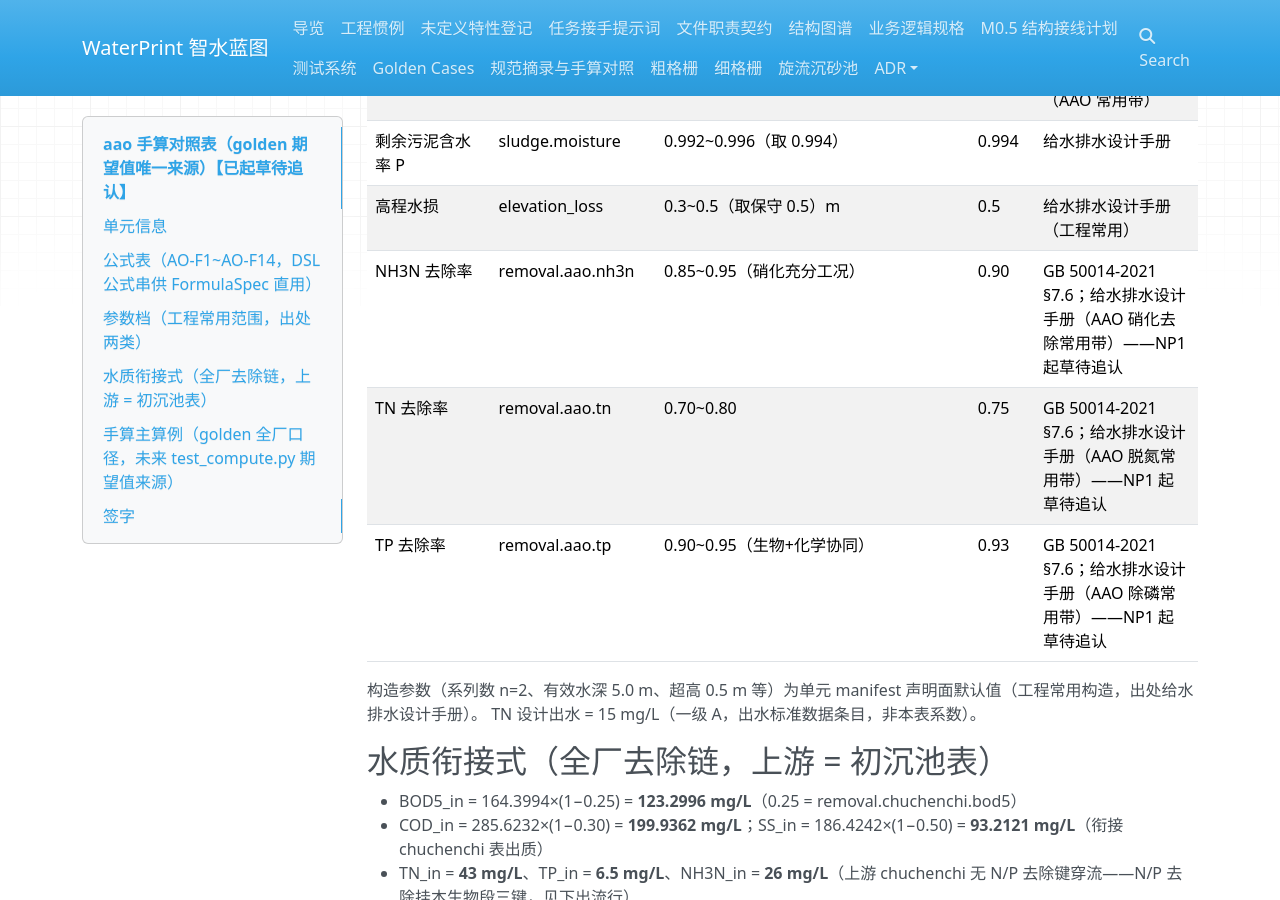
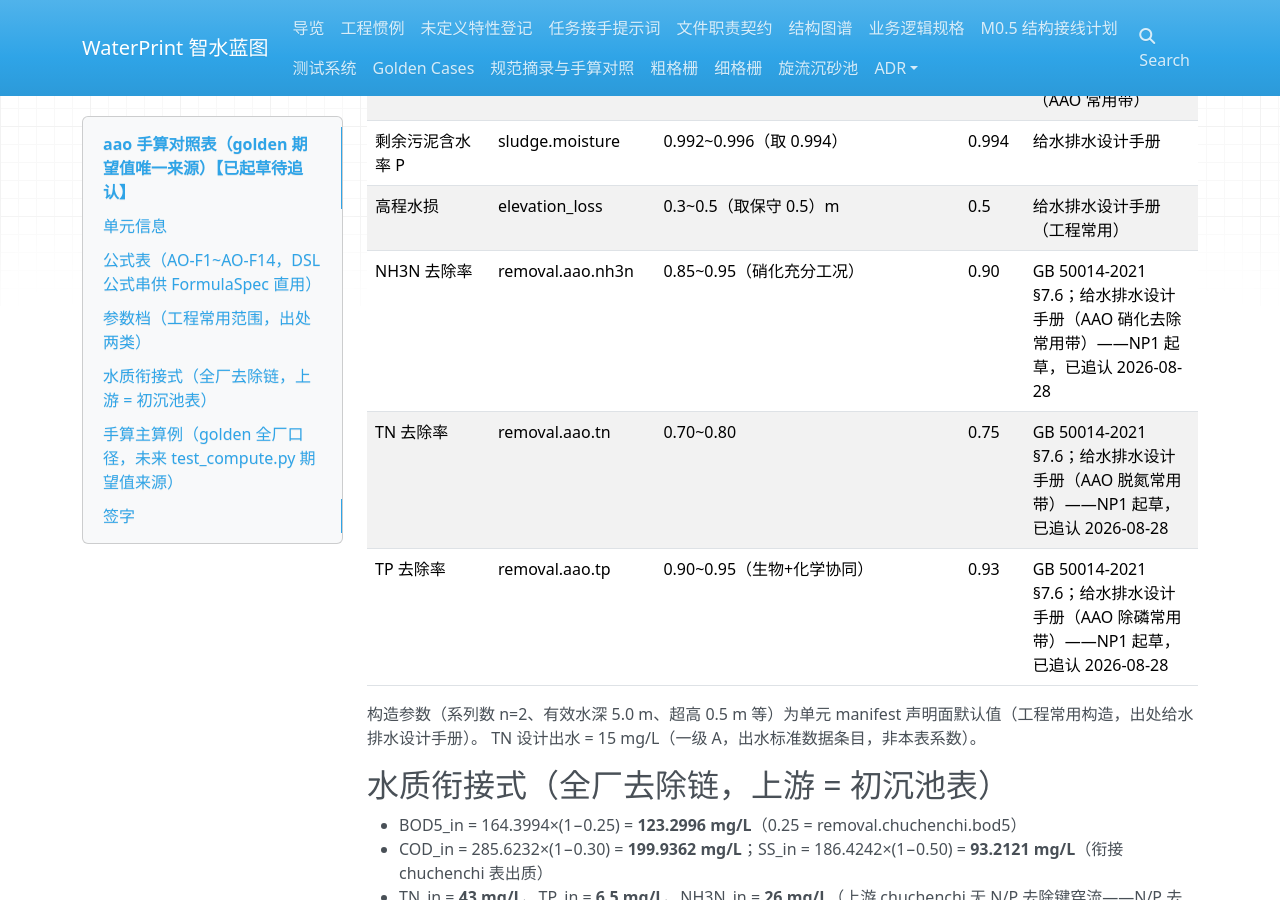
Before and after one commit to yyx20040712/waterprint, an MkDocs documentation site: the page built from docs/norms/aao.md, in a window 1280 px wide and 900 px high, scrolled down 3727 px. Built offline with MkDocs 1.6.1, drawn with Linux system fonts in a browser that asks for light colours; nearby versions of some CDN libraries; some of the changed text lies outside the part shown.

Commit message:
RATIFY3 双追认批准落地批（用户 2026-08-28 原话'两项均通过'——思考等级恢复后重审五批零缺陷+双裁定回写，纯标记零数值零行为变更）：①§16 NP1 六键追认——removal_rates.yaml 六键 note'NP1 起草待追认'→'已追认 2026-08-28（Ruling 双裁·RATIFY3）'+头部 0.8.0 批注记追加追认句（段二 NP2 解锁）；aao.md 6 处/cass.md 3 处'起草待追认'→'已追认'+两表签字节追加 NP1 追认行（yyx 2026-08-28 原话出处）；UF-51 处置列'六键起草待追认'→'六键数值定稿（已追认 RATIFY3）'。②§17 COST1 批准——81 条 note'AI 迁移待抽验（I2 流程）'→'AI 迁移（起草；同日整体批准放行）'（三 YAML 11+61+9 恰 81）；manifest data_version 0.1.0→1.0.0+变更记录 1.0.0 条目+抽验槽如实填写（整体放行未逐条抽验——双审各 81 数据点 100% 独立对照零漂移在案为质量背书；可审计性如实记档）——COST2 代码消费解锁。pending §16/§17 双标记已追认/已批准（流程仓）。验证：run_gates 9 绿+core 712/27/0 恰不变+golden 1+1+coefficients 0.9.0 装载正常+unit_prices 1.0.0 三文件 81 条装载正常（升版后首次装载实证）。重审报告 reports/reaudit-2026-08-28.md（五批高思考复核零缺陷——BOD5RM 共享面保留/NP1 UF-51 编号与六键实值/I3 授权链与 20 键分布/COST1 计数闭合/DEPBOT 分诊）

```diff
--- a/docs/norms/aao.md
+++ b/docs/norms/aao.md
@@ -64,9 +64,9 @@
 | 内回流比 Ri | r_internal_band | 100%~300% | 200% | 给水排水设计手册（AAO 常用带） |
 | 剩余污泥含水率 P | sludge.moisture | 0.992~0.996（取 0.994） | 0.994 | 给水排水设计手册 |
 | 高程水损 | elevation_loss | 0.3~0.5（取保守 0.5）m | 0.5 | 给水排水设计手册（工程常用） |
-| NH3N 去除率 | removal.aao.nh3n | 0.85~0.95（硝化充分工况） | 0.90 | GB 50014-2021 §7.6；给水排水设计手册（AAO 硝化去除常用带）——NP1 起草待追认 |
-| TN 去除率 | removal.aao.tn | 0.70~0.80 | 0.75 | GB 50014-2021 §7.6；给水排水设计手册（AAO 脱氮常用带）——NP1 起草待追认 |
-| TP 去除率 | removal.aao.tp | 0.90~0.95（生物+化学协同） | 0.93 | GB 50014-2021 §7.6；给水排水设计手册（AAO 除磷常用带）——NP1 起草待追认 |
+| NH3N 去除率 | removal.aao.nh3n | 0.85~0.95（硝化充分工况） | 0.90 | GB 50014-2021 §7.6；给水排水设计手册（AAO 硝化去除常用带）——NP1 起草，已追认 2026-08-28 |
+| TN 去除率 | removal.aao.tn | 0.70~0.80 | 0.75 | GB 50014-2021 §7.6；给水排水设计手册（AAO 脱氮常用带）——NP1 起草，已追认 2026-08-28 |
+| TP 去除率 | removal.aao.tp | 0.90~0.95（生物+化学协同） | 0.93 | GB 50014-2021 §7.6；给水排水设计手册（AAO 除磷常用带）——NP1 起草，已追认 2026-08-28 |
 
 构造参数（系列数 n=2、有效水深 5.0 m、超高 0.5 m 等）为单元 manifest
 声明面默认值（工程常用构造，出处给水排水设计手册）。
@@ -110,9 +110,9 @@
 | t_n（AO-F5） | 24×4866.498/34760.7（带 2~4 内，合格） | **3.360000 h** |
 | v_total | 10714.95+2172.544+4866.498（HRT = 12.25797 h） | **17753.99 m³** |
 | bod5_out（衔接式） | 123.2996×(1−0.90) | **12.32996 mg/L** |
-| nh3n_out（衔接式，NP1 起草待追认） | 26×(1−0.90) | **2.6 mg/L**（一级 A 限 5，裕度 48%） |
-| tn_out（衔接式，NP1 起草待追认） | 43×(1−0.75) | **10.75 mg/L**（一级 A 限 15，裕度 28%） |
-| tp_out（衔接式，NP1 起草待追认） | 6.5×(1−0.93) | **0.455 mg/L**（一级 A 限 0.5，裕度 9%——生物+化学协同注记） |
+| nh3n_out（衔接式，NP1 起草，已追认 2026-08-28） | 26×(1−0.90) | **2.6 mg/L**（一级 A 限 5，裕度 48%） |
+| tn_out（衔接式，NP1 起草，已追认 2026-08-28） | 43×(1−0.75) | **10.75 mg/L**（一级 A 限 15，裕度 28%） |
+| tp_out（衔接式，NP1 起草，已追认 2026-08-28） | 6.5×(1−0.93) | **0.455 mg/L**（一级 A 限 0.5，裕度 9%——生物+化学协同注记） |
 | s_y（AO-F6） | 34760.7×(123.2996−12.32996)×0.5/1000 = 34760.7×110.9696×0.5/1000 | **1928.690 kg/d** |
 | q_wet（AO-F7） | 1928.690/((1−0.994)×1000) = 1928.690/6 | **321.4484 m³/d** |
 | theta_c（AO-F8） | 10714.95×4000/(1000×1928.690) = 42859.8/1928.690（带 11~23 内，合格） | **22.22222 d** |
@@ -127,3 +127,4 @@
 
 - 实现者（摘录 + 手算）：AI-GLM5.3 起草 2026-08-25（数据策略 v2，工程常用范围口径）
 - 领域专家追认（签字/日期）：yyx 2026-08-27 追认（A~G 批量追认批；Ruling=MIGRATE-RATIFY，流程仓台账）
+- NP1 段一 N/P 六键追认（签字/日期）：yyx 2026-08-28 追认（原话'两项均通过'；Ruling=RATIFY3，流程仓台账）
```
Also changed, not shown: docs/norms/cass.md (+4 -3 lines), docs/undefined-features-register.md (+1 -1 lines), 5 other files.
